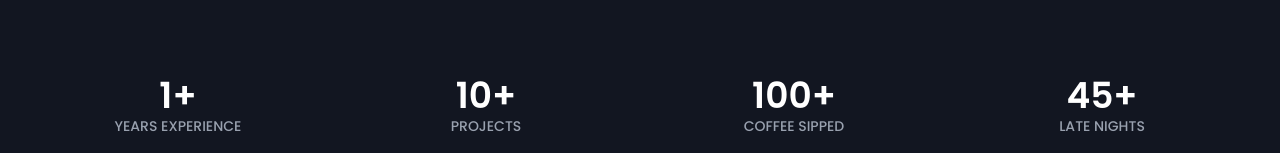
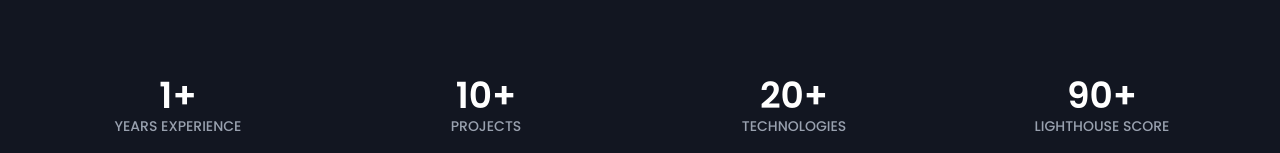
Before and after one commit to Rajan-Shr/Portfolio, a React (Vite) app: page / in a window 1280 px wide. Shown: the part 647-800 px from the top of the page. Built offline with nearby package versions, Linux system fonts and the light colour scheme.

Commit message:
Updated design

```diff
--- a/src/components/Contact.jsx
+++ b/src/components/Contact.jsx
@@ -14,7 +14,8 @@
 
   useEffect(() => {
     const observer = new IntersectionObserver(handleIntersection, {
-                threshold: 0.3,
+      threshold: 0.2,
+      rootMargin: "0px 0px -100px 0px",
     });
 
     if (sectionRef.current) observer.observe(sectionRef.current);
@@ -27,13 +28,13 @@
     setStatus("");
 
     const formData = new FormData(e.target);
-
     const params = new URLSearchParams();
     params.append("name", formData.get("name"));
     params.append("email", formData.get("email"));
     params.append("message", formData.get("message"));
 
-            const SCRIPT_URL = "https://script.google.com/macros/s/AKfycbxzzIeMQ_0p5e-m-eLcxc-nHg9Hht_fZMUjQwD8ClKsq_jdjGI-Rgyd8fHk-gPbAciJ/exec";
+    const SCRIPT_URL =
+      "https://script.google.com/macros/s/AKfycbxzzIeMQ_0p5e-m-eLcxc-nHg9Hht_fZMUjQwD8ClKsq_jdjGI-Rgyd8fHk-gPbAciJ/exec";
 
     try {
       await fetch(`${SCRIPT_URL}?${params.toString()}`, {
@@ -57,10 +58,8 @@
       className="bg-[#0b0f1a]/97 px-6 py-12 md:py-20 lg:px-24 xl:px-32"
     >
       <div className="max-w-7xl mx-auto">
-
-    {/* Header */}
         <div
-      className={`transform transition-all duration-1000 delay-300 ease-out ${
+          className={`transform transition-all duration-1000 ease-out ${
             isVisible
               ? "opacity-100 translate-y-0"
               : "opacity-0 translate-y-10"
@@ -72,13 +71,13 @@
           <p className="text-gray-400 mb-10">Feel free to reach out!</p>
         </div>
 
-    {/* Responsive Grid Layout */}
         <div className="grid grid-cols-1 lg:grid-cols-2 gap-12 items-start">
-
-      {/* ===== FORM ===== */}
           <form
             onSubmit={handleSubmit}
-        className="bg-[#111827] p-6 md:p-8 rounded-xl shadow-xl space-y-6 w-full"
+            className={`bg-[#111827] p-6 md:p-8 rounded-xl shadow-xl space-y-6 w-full
+              transform transition-all duration-1000 delay-200 ease-out
+              ${isVisible ? "opacity-100 translate-y-0" : "opacity-0 translate-y-10"}
+            `}
           >
             <div>
               <label className="text-gray-400 text-sm">Name</label>
@@ -134,13 +133,20 @@
             )}
           </form>
 
-      {/* ===== CONTACT INFO ===== */}
-      <div className="flex flex-col justify-center space-y-8">
+          {/*  CONTACT INFO */}
+          <div
+            className={`flex flex-col justify-center space-y-8
+              transform transition-all duration-1000 delay-400 ease-out
+              ${isVisible ? "opacity-100 translate-y-0" : "opacity-0 translate-y-10"}
+            `}
+          >
 
             {/* Phone */}
             <div className="flex items-center gap-4">
               <div className="w-12 h-12 rounded-full bg-blue-500/10 flex items-center justify-center text-blue-500 shrink-0">
-            <svg className="w-6 h-6" fill="none" stroke="currentColor" viewBox="0 0 24 24"> <path d="M3 5a2 2 0 012-2h3.28a1 1 0 01.948.684l1.498 4.493a1 1 0 01-.502 1.21l-2.257 1.13a11.042 11.042 0 005.516 5.516l1.13-2.257a1 1 0 011.21-.502l4.493 1.498a1 1 0 01.684.949V19a2 2 0 01-2 2h-1C9.716 21 3 14.284 3 6V5z" /> </svg>
+                <svg className="w-6 h-6" fill="none" stroke="currentColor" viewBox="0 0 24 24">
+                  <path d="M3 5a2 2 0 012-2h3.28a1 1 0 01.948.684l1.498 4.493a1 1 0 01-.502 1.21l-2.257 1.13a11.042 11.042 0 005.516 5.516l1.13-2.257a1 1 0 011.21-.502l4.493 1.498a1 1 0 01.684.949V19a2 2 0 01-2 2h-1C9.716 21 3 14.284 3 6V5z" />
+                </svg>
               </div>
               <div>
                 <h3 className="text-lg font-semibold text-white">Phone</h3>
@@ -148,7 +154,7 @@
                   href="tel:+9779869276604"
                   className="text-gray-300 hover:text-blue-500 transition-colors"
                 >
-              +977 9869276604
+                  +977 986-9276604
                 </a>
               </div>
             </div>
@@ -156,7 +162,9 @@
             {/* Email */}
             <div className="flex items-center gap-4">
               <div className="w-12 h-12 rounded-full bg-blue-500/10 flex items-center justify-center text-blue-500 shrink-0">
-            <svg className="w-6 h-6" fill="none" stroke="currentColor" viewBox="0 0 24 24"> <path d="M3 8l7.89 5.26a2 2 0 002.22 0L21 8M5 19h14a2 2 0 002-2V7a2 2 0 00-2-2H5a2 2 0 00-2 2v10a2 2 0 002 2z" /> </svg>
+                <svg className="w-6 h-6" fill="none" stroke="currentColor" viewBox="0 0 24 24">
+                  <path d="M3 8l7.89 5.26a2 2 0 002.22 0L21 8M5 19h14a2 2 0 002-2V7a2 2 0 00-2-2H5a2 2 0 00-2 2v10a2 2 0 002 2z" />
+                </svg>
               </div>
               <div>
                 <h3 className="text-lg font-semibold text-white">Email</h3>
@@ -172,7 +180,10 @@
             {/* Location */}
             <div className="flex items-center gap-4">
               <div className="w-12 h-12 rounded-full bg-blue-500/10 flex items-center justify-center text-blue-500 shrink-0">
-            <svg className="w-6 h-6" fill="none" stroke="currentColor" viewBox="0 0 24 24"> <path d="M17.657 16.657L13.414 20.9a1.998 1.998 0 01-2.827 0l-4.244-4.243a8 8 0 1111.314 0z" /> <path d="M15 11a3 3 0 11-6 0 3 3 0 016 0z" /> </svg>
+                <svg className="w-6 h-6" fill="none" stroke="currentColor" viewBox="0 0 24 24">
+                  <path d="M17.657 16.657L13.414 20.9a1.998 1.998 0 01-2.827 0l-4.244-4.243a8 8 0 1111.314 0z" />
+                  <path d="M15 11a3 3 0 11-6 0 3 3 0 016 0z" />
+                </svg>
               </div>
               <div>
                 <h3 className="text-lg font-semibold text-white">Location</h3>
@@ -186,7 +197,6 @@
                 </a>
               </div>
             </div>
-
           </div>
         </div>
       </div>
--- a/src/components/Hero.jsx
+++ b/src/components/Hero.jsx
@@ -204,19 +204,19 @@ function Hero() {
           transform transition-all duration-700 ease-out
           ${isVisible ? "opacity-100 translate-y-0" : "opacity-0 translate-y-8"}`}
         >
-          <CountUp className="hover:text-blue-500 transition-all duration-300 ease-in-out" end={100} duration={2} suffix="+"
+          <CountUp className="hover:text-blue-500 transition-all duration-300 ease-in-out" end={20} duration={2} suffix="+"
             enableScrollSpy
             scrollSpyOnce />
-          <p className="text-sm font-medium text-gray-400">coffee sipped</p>
+          <p className="text-sm font-medium text-gray-400">Technologies</p>
         </div>
         <div className={`w-1/2 sm:w-1/4 cursor-context-menu
           transform transition-all duration-700 ease-out
           ${isVisible ? "opacity-100 translate-y-0" : "opacity-0 translate-y-8"}`}
         >
-          <CountUp className="hover:text-blue-500 transition-all duration-300 ease-in-out" end={45} duration={2} suffix="+"
+          <CountUp className="hover:text-blue-500 transition-all duration-300 ease-in-out" end={90} duration={2} suffix="+"
             enableScrollSpy
             scrollSpyOnce />
-          <p className="text-sm font-medium text-gray-400">late nights</p>
+          <p className="text-sm font-medium text-gray-400">lighthouse score</p>
         </div>
       </div>
     </section>
```
Lines whose indentation alone changed are shown as unchanged.
